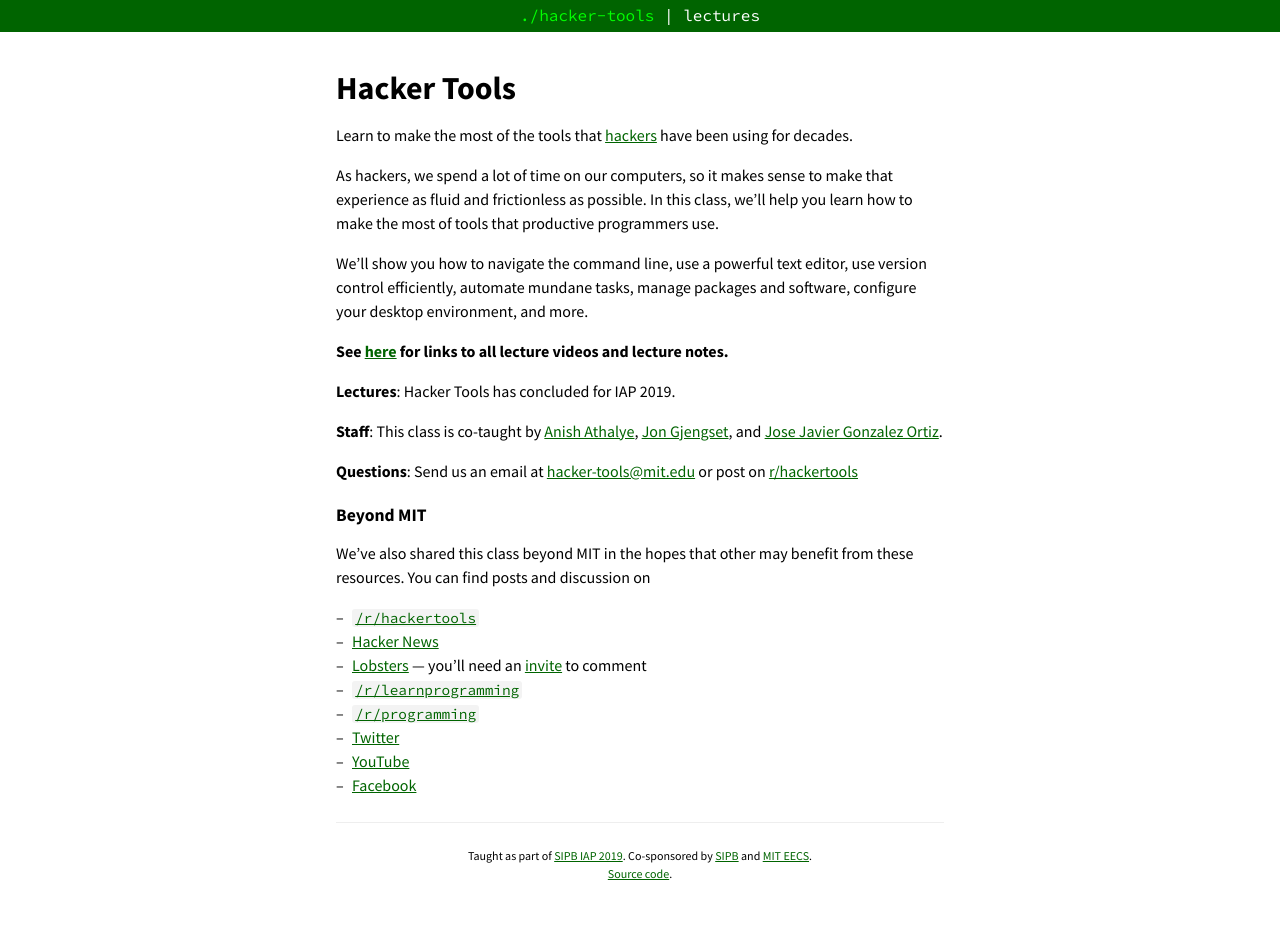
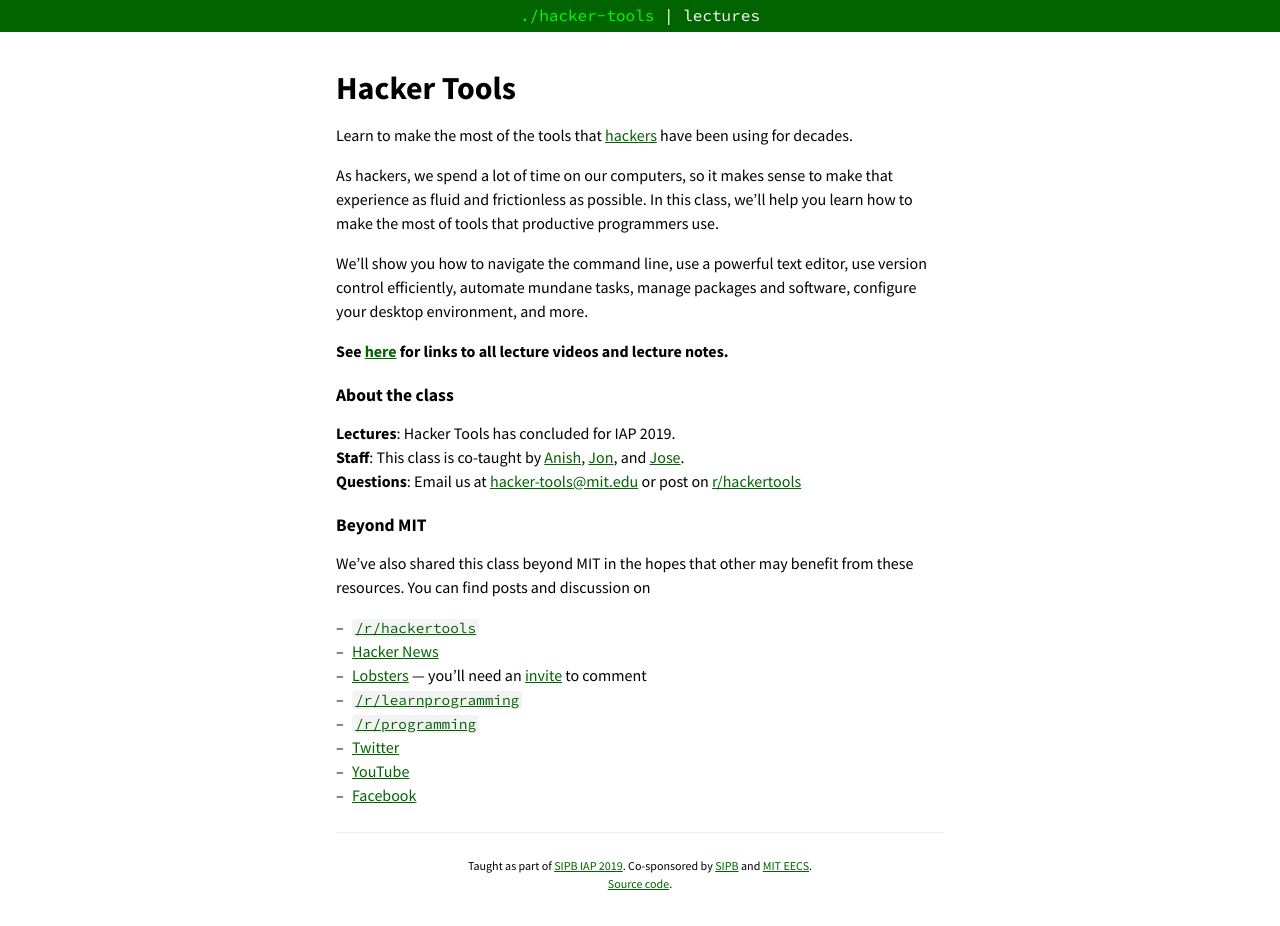
Before and after one commit to missing-semester-cn/missing-semester-cn.github.io, a Jekyll site: the page built from index.md, in a window 1280 px wide. Built offline with Jekyll 4.4.1, drawn with Linux system fonts in a browser that asks for light colours.

Commit message:
Slightly nicer formatting

```diff
--- a/index.md
+++ b/index.md
@@ -17,15 +17,11 @@
 
 **See [here](/lectures/) for links to all lecture videos and lecture notes.**
 
-**Lectures**: Hacker Tools has concluded for IAP 2019.
+## About the class
 
-**Staff**: This class is co-taught by [Anish Athalye](https://www.anishathalye.com/), [Jon
-Gjengset](https://thesquareplanet.com/), and [Jose Javier Gonzalez
-Ortiz](http://josejg.com/).
-
-**Questions**: Send us an email at
-[hacker-tools@mit.edu](mailto:hacker-tools@mit.edu) or post on
-[r/hackertools](https://www.reddit.com/r/hackertools/)
+**Lectures**: Hacker Tools has concluded for IAP 2019.<br />
+**Staff**: This class is co-taught by [Anish](https://www.anishathalye.com/), [Jon](https://thesquareplanet.com/), and [Jose](http://josejg.com/).<br />
+**Questions**: Email us at [hacker-tools@mit.edu](mailto:hacker-tools@mit.edu) or post on [r/hackertools](https://www.reddit.com/r/hackertools/)
 
 ## Beyond MIT
 
```
